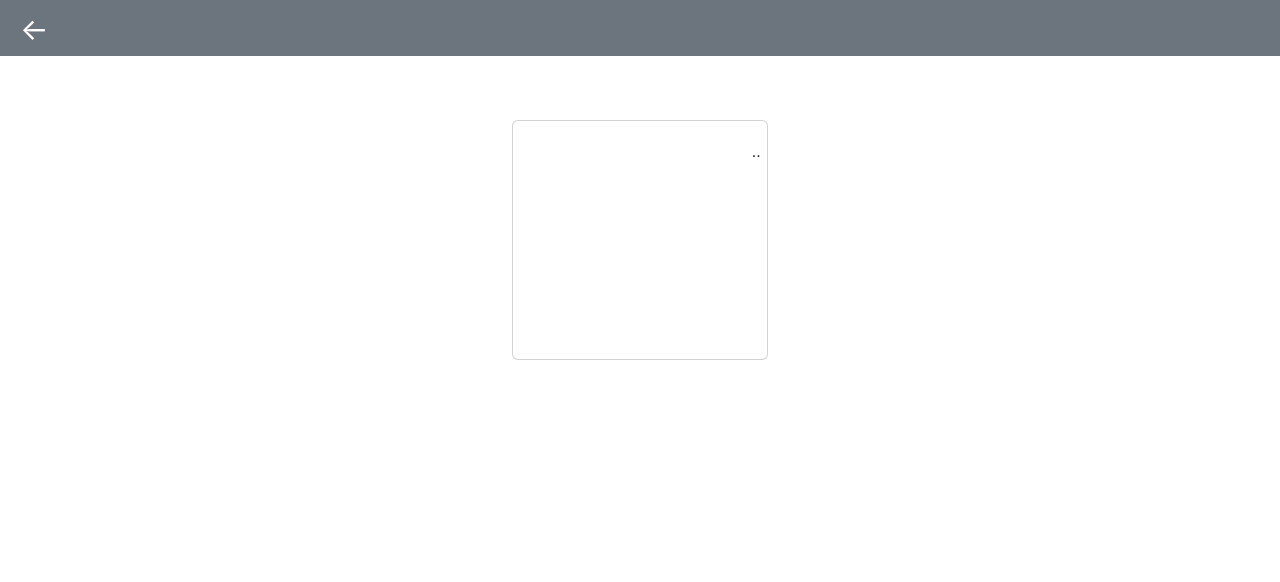
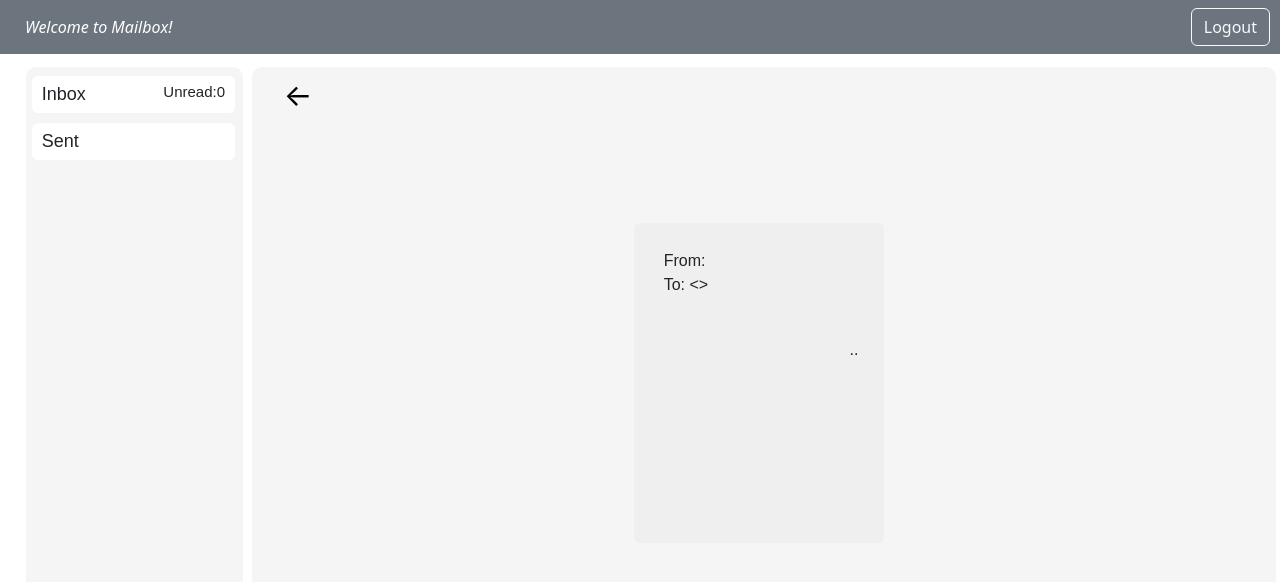
Before and after one commit to MahaGit1233/React-Mailbox, a React (Create React App) app: page /mails in a window 1280 px wide. Shown: the top 582 px of the page. Built offline with nearby package versions, Linux system fonts and the light colour scheme.

Commit message:
read mails commit

```diff
--- a/src/components/Pages/Inbox.js
+++ b/src/components/Pages/Inbox.js
@@ -1,19 +1,29 @@
 import React from "react";
 import { Card } from "react-bootstrap";
-import { useSelector } from "react-redux";
+import { useDispatch, useSelector } from "react-redux";
 import { NavLink } from "react-router-dom";
+import { mailboxActions } from "../Store/redux";
 
 const Inbox = () => {
     console.log('inbox is working');
+    const dispatch = useDispatch();
     const receivedMails = useSelector(state => state.mailbox.receivedMails);
+    const read = useSelector(state => state.mailbox.readMails);
+
+    const readHandler = (id) => {
+        dispatch(mailboxActions.readMails(id));
+    };
 
     return (
         <div>
             {!receivedMails || receivedMails.length === 0 ? <p style={{ textAlign: "center", marginTop: "20px" }}>No mails available</p> : <div>
                 {receivedMails.map((mail) => (
-                    <NavLink to={{ pathname: '/mails', state: { text: mail.text } }} style={{ textDecoration: 'none' }}>
+                    <NavLink to={{ pathname: '/mails', state: { text: mail.text, name: mail.senderName, mail: mail.mail } }} style={{ textDecoration: 'none' }} onClick={() => readHandler(mail.id)}>
                         <Card key={mail.id} style={{ display: 'flex', flexDirection: 'row', justifyContent: 'space-between', padding: '8px', width: '100%', marginLeft: '0.5%', marginTop: '1%' }}>
-                            <div style={{ display: 'flex', flexDirection: 'row', gap: '1.5%', width: '55%' }}><strong>{mail.senderName}</strong> {mail.subject}</div> {mail.date}
+                            <div style={{ display: 'flex', flexDirection: 'row', width: '70%', gap: '3%' }}>
+                                {!read.includes(mail.id) && <div style={{ color: 'blue', fontWeight: 'bold' }}>●</div>}
+                                <div style={{ display: 'flex', flexDirection: 'row', gap: '1.5%', width: '55%' }}><strong>{mail.senderName}</strong> {mail.subject}</div>
+                            </div> {mail.date}
                         </Card>
                     </NavLink>
                 ))}
--- a/src/components/Pages/MailboxItems.js
+++ b/src/components/Pages/MailboxItems.js
@@ -1,12 +1,15 @@
 import React from "react";
 import { Card } from "react-bootstrap";
+import { useSelector } from "react-redux";
 import { NavLink } from "react-router-dom";
 
 const MailboxItems = () => {
+    const unreadCount = useSelector(state => state.mailbox.receivedMails.filter(mail => !state.mailbox.readMails.includes(mail.id)).length);
+
     return (
         <div>
-            <NavLink style={{ textDecoration: 'none' }} to='/'><Card style={{ width: '105%', marginLeft: '-3%', alignItems: 'center', paddingTop: '5px', paddingBottom: '5px', fontSize: '18px', marginTop: '5%', border: 'none' }}>Inbox</Card></NavLink>
-            <NavLink style={{ textDecoration: 'none' }} to='/'><Card style={{ width: '105%', marginLeft: '-3%', alignItems: 'center', paddingTop: '5px', paddingBottom: '5px', fontSize: '18px', marginTop: '5%', border: 'none' }}>Sent</Card></NavLink>
+            <NavLink style={{ textDecoration: 'none' }} to='/'><Card style={{ width: '105%', marginLeft: '-3%', alignItems: 'left', paddingTop: '5px', paddingBottom: '5px', fontSize: '18px', marginTop: '5%', border: 'none', paddingLeft: '10px', display: 'flex', flexDirection: 'row', justifyContent: 'space-between' }}>Inbox<div style={{ fontSize: '15px', paddingRight: '10px' }}>Unread:{unreadCount}</div></Card></NavLink>
+            <NavLink style={{ textDecoration: 'none' }} to='/'><Card style={{ width: '105%', marginLeft: '-3%', alignItems: 'left', paddingTop: '5px', paddingBottom: '5px', fontSize: '18px', marginTop: '5%', border: 'none', paddingLeft: '10px' }}>Sent</Card></NavLink>
         </div >
     );
 };
--- a/src/components/Pages/Mails.js
+++ b/src/components/Pages/Mails.js
@@ -1,13 +1,18 @@
 import React from "react";
-import { Card, Navbar } from "react-bootstrap";
+import { Button, Card, Container, Navbar } from "react-bootstrap";
 import { useLocation } from "react-router-dom";
-import { NavLink } from "react-router-dom/cjs/react-router-dom.min";
+import { NavLink } from "react-router-dom";
+import MailboxItems from "./MailboxItems";
+import { useDispatch } from "react-redux";
+import { authActions } from "../Store/redux";
 
 const Mails = () => {
     const location = useLocation();
     const data = location.state || {};
 
     const text = data.text || "";
+    const name = data.name;
+    const mail = data.mail;
 
     const parts = text.split(".");
     const greeting = parts[0] ? parts[0] + "." : "";
@@ -16,17 +21,39 @@ const Mails = () => {
     const senderEmail = parts[3] ? parts[3].trim() : "";
     const com = parts[4] ? parts[4].trim() : "";
 
+    const dispatch = useDispatch();
+
+    const logoutHandler = () => {
+        dispatch(authActions.logout());
+    };
+
     return (
         <div>
-            <Navbar className="bg-secondary justify-content-between" style={{height:'7vh'}}>
-                <NavLink to="/" style={{ textDecoration: 'none', paddingLeft: '20px', fontSize: '30px', color: 'white' }}>←</NavLink>
+            <Navbar className="bg-secondary justify-content-between" style={{ color: "white", display: 'flex', justifyContent: 'space-between' }}>
+                <i style={{ marginLeft: '25px' }}>Welcome to Mailbox!</i>
+                <Button style={{ marginRight: '10px' }} variant="outline-light" onClick={logoutHandler}>Logout</Button>
             </Navbar>
-            <Card style={{ width: '20%', height: '30vh', marginLeft: '40%' }}>
-                <div style={{ paddingTop: '5.5%', paddingLeft: '2.5%', paddingRight: '2.5%' }}>
-                    <div>{greeting} {body} {closing}</div>
-                    <div style={{ marginTop: '5px', textAlign: 'right' }}>{senderEmail}.{com}.</div>
-                </div>
-            </Card>
+            <div style={{ listStyleType: 'none', marginTop: '-4%', display: 'flex' }}>
+                <Container style={{ border: 'none', marginTop: '5%', width: '17%', marginLeft: '2%', borderRadius: '10px', backgroundColor: 'whitesmoke' }}>
+                    <MailboxItems />
+                </Container>
+                <Container style={{ border: 'none', height: '85vh', marginTop: '5%', width: '80%', borderRadius: '10px', backgroundColor: 'whitesmoke' }}>
+                    <Navbar style={{ height: '7vh', backgroundColor: 'whitesmoke' }}>
+                        <NavLink to="/" style={{ textDecoration: 'none', paddingLeft: '20px', fontSize: '30px', color: 'black' }}>←</NavLink>
+                    </Navbar>
+                    <Card style={{ width: '25%', height: '40vh', marginLeft: '37%', backgroundColor: 'ButtonFace', border: 'none', marginTop: '10%' }}>
+                        <div style={{ padding: '20px' }}>
+                            <div style={{ padding: '10px', marginTop: '-2%', paddingBottom: '25px' }}>From: <strong>{name}</strong>
+                                <div>To: {'<'}{mail}{'>'}</div>
+                            </div>
+                            <div style={{ paddingTop: '5.5%', paddingLeft: '2.5%', paddingRight: '2.5%' }}>
+                                <div>{greeting} {body} {closing}</div>
+                                <div style={{ marginTop: '5px', textAlign: 'right' }}>{senderEmail}.{com}.</div>
+                            </div>
+                        </div>
+                    </Card>
+                </Container>
+            </div>
         </div>
     )
 };
--- a/src/components/Pages/Sent.js
+++ b/src/components/Pages/Sent.js
@@ -11,7 +11,7 @@ const Sent = () => {
         <div>
             {!sentMails || sentMails.length === 0 ? <p style={{ textAlign: "center", marginTop: "20px" }}>No mails available</p> : <div>
                 {sentMails.map((mail) => (
-                    <NavLink to={{ pathname: '/mails', state: { text: mail.text } }} style={{ textDecoration: 'none' }}>
+                    <NavLink to={{ pathname: '/mails', state: { text: mail.text, name: mail.senderName, mail: mail.mail } }} style={{ textDecoration: 'none' }}>
                         <Card key={mail.id} style={{ display: 'flex', flexDirection: 'row', justifyContent: 'space-between', padding: '8px', width: '100%', marginLeft: '0.5%', marginTop: '1%' }}>
                             <div style={{ display: 'flex', flexDirection: 'row', gap: '1.5%', width: '55%' }}><strong>{mail.senderName}</strong> {mail.subject}</div> {mail.date}
                         </Card>
--- a/src/components/Store/Mailbox.js
+++ b/src/components/Store/Mailbox.js
@@ -1,6 +1,6 @@
 import { createSlice } from "@reduxjs/toolkit";
 
-const initialMailState = { receivedMails: [], sentMails: [] };
+const initialMailState = { receivedMails: [], sentMails: [], readMails: JSON.parse(localStorage.getItem("readMails")) || [] };
 
 const mailboxSlice = createSlice({
     name: 'mailbox',
@@ -9,18 +9,26 @@ const mailboxSlice = createSlice({
         addMails(state, action) {
             const newMail = action.payload;
             if (newMail.type === 'sent') {
-                state.sentMails.push(...state.sentMails, newMail);
+                state.sentMails.push(newMail);
             }
             else {
-                state.receivedMails.push(...state.receivedMails, newMail);
+                state.receivedMails.push({ ...newMail, read: false });
             }
         },
         setMails(state, action) {
             const allMails = action.payload;
-            state.receivedMails = allMails.filter(mail => mail.type === 'received');
+            state.receivedMails = allMails.filter(mail => mail.type === 'received').map(mail => ({ ...mail, read: mail.read ?? false }));
             state.sentMails = allMails.filter(mail => mail.type === 'sent');
+
             console.log("redux received mails", state.receivedMails);
             console.log("redux sent mails", state.sentMails);
+        },
+        readMails(state, action) {
+            const mailId = action.payload;
+            if (!state.readMails.includes(mailId)) {
+                state.readMails.push(mailId);
+                localStorage.setItem("readMails", JSON.stringify(state.readMails));
+            }
         },
     },
 });
```
